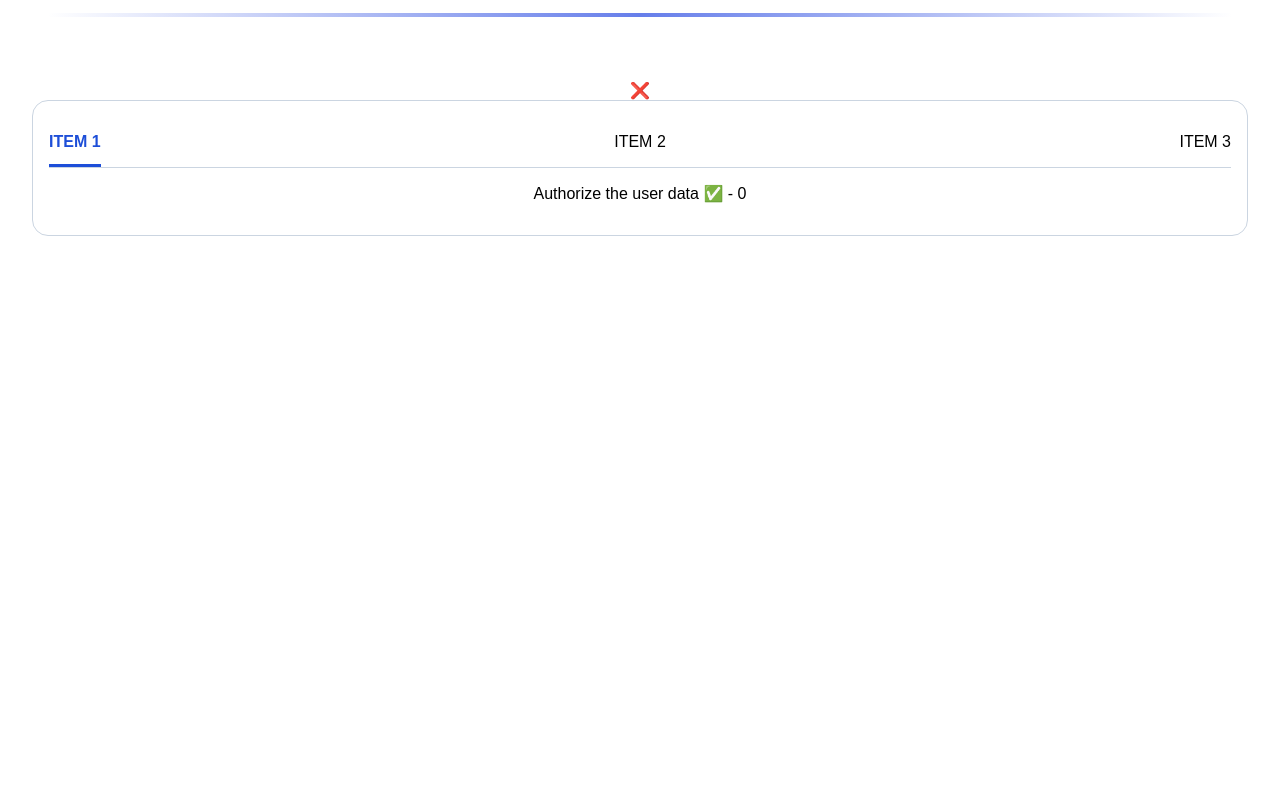
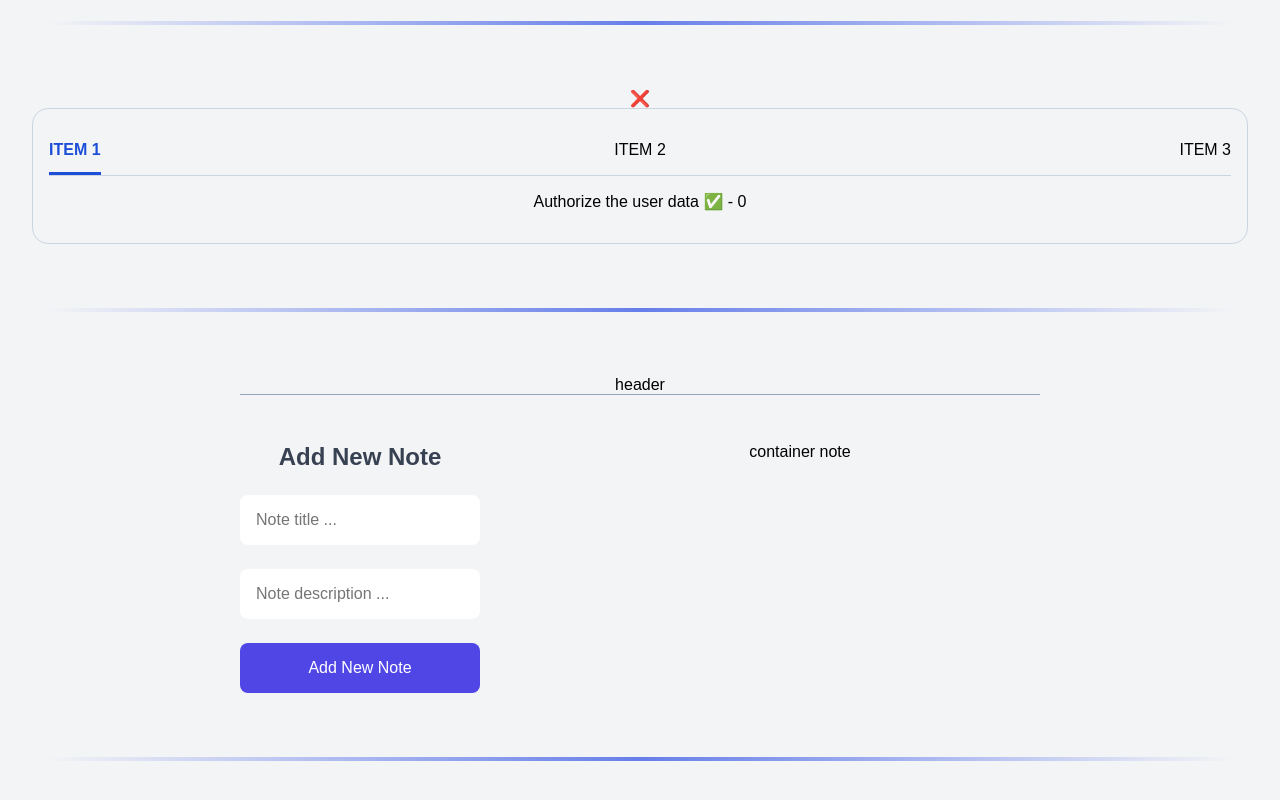
Before and after one commit to KhazaeiAmir110/front-hooks, a React (Vite) app: page / in a window 1280 px wide. Shown: the part 848-1648 px from the top of the page. Before the commit the page ends 1116 px from the top, so only its background shows below. Built offline with nearby package versions, Linux system fonts and the light colour scheme.

Commit message:
start project note

```diff
--- /dev/null
+++ b/src/components/notes/AddNewNote.jsx
@@ -0,0 +1,35 @@
+import "../../css/notes/App.css"
+import {useState} from "react";
+
+function AddNewNote(props) {
+    const [title, setTitle] = useState("");
+    const [description, setDescription] = useState("");
+
+    const handelSubmit = (e) => {
+        e.preventDefault();
+    };
+
+    return (
+        <div className="add-new-note">
+            <h2>Add New Note</h2>
+            <form className="note-form" onSubmit={handelSubmit}>
+                <input
+                    value={title}
+                    onChange={(e) => setTitle(e.target.value)}
+                    type="text"
+                    className="text-field"
+                    placeholder="Note title ..."/>
+                <input
+                    value={description}
+                    onChange={(e) => setDescription(e.target.value)}
+                    type="text"
+                    className="text-field"
+                    placeholder="Note description ..."/>
+
+                <button type="submit" className="btn btn--primary">Add New Note</button>
+            </form>
+        </div>
+    );
+}
+
+export default AddNewNote;
--- /dev/null
+++ b/src/css/notes/App.css
@@ -0,0 +1,103 @@
+#root {
+  max-width: 1280px;
+  margin: 0 auto;
+  padding: 2rem;
+  text-align: center;
+}
+
+.note-header {
+  display: flex;
+  align-items: center;
+  justify-content: space-evenly;
+  margin-bottom: 3rem;
+  border-bottom: 1px solid var(--text-400);
+}
+
+.note-app {
+  display: flex;
+  justify-content: space-between;
+  gap: 2rem;
+}
+
+.note-form {
+  gap: 1.5rem;
+  display: grid;
+}
+
+.add-new-note {
+  width: 30%;
+}
+
+.note-container {
+  width: 60%;
+}
+
+.note-status {
+  display: flex;
+  justify-content: space-between;
+  color: var(--text-400);
+  margin-bottom: 2rem;
+}
+
+.note-status span {
+  border-radius: 2rem;
+  display: inline-block;
+  background-color: var(--text-400);
+  padding: 0.2rem 0.3rem;
+  font-size: 0.75rem;
+  color: var(--text-100);
+}
+
+.note-item {
+  padding: 1rem;
+  background-color: #fff;
+  border-radius: 0.75rem;
+  margin-bottom: 1.5rem;
+}
+
+.note-item__header {
+  display: flex;
+  align-items: center;
+  justify-content: space-between;
+  padding-bottom: 0.3rem;
+  margin-bottom: 0.3rem;
+  border-bottom: 1px solid var(--text-100);
+}
+
+.note-item.completed .title {
+  text-decoration: line-through;
+}
+
+.note-item.completed {
+  opacity: 80%;
+}
+
+.note-item__header .title {
+  font-size: 1.1rem;
+  color: var(--text-700);
+  margin-bottom: 0.5rem;
+  font-weight: 700;
+}
+
+.note-item__header .desc {
+  color: var(--text-400);
+  margin-bottom: 0.5rem;
+  font-weight: 300;
+}
+
+.note-item__header .actions {
+  display: flex;
+  gap: 1.5rem;
+  align-items: center;
+}
+
+.note-item__header .trash {
+  width: 1.5rem;
+  height: 1.5rem;
+  color: var(--rose-500);
+  background: none;
+}
+
+.note-item__footer {
+  color: var(--text-300);
+}
--- /dev/null
+++ b/src/css/notes/index.css
@@ -0,0 +1,89 @@
+:root {
+  font-family: Inter, system-ui, Avenir, Helvetica, Arial, sans-serif;
+  --bg-color: #f3f4f6;
+  --text-700: #374151;
+  --text-400: #94a3b8;
+  --text-100: #f3f4f6;
+  --text-300: #cbd5e1;
+  --white: #fff;
+  --primary-700: #4338ca;
+  --primary-600: #4f46e5;
+  --primary-100: #e0e7ff;
+  --rose-500: #f43f5e;
+}
+
+* {
+  padding: 0;
+  margin: 0;
+  box-sizing: border-box;
+  list-style: none;
+}
+
+body {
+  background-color: var(--bg-color);
+  width: 100vw;
+  min-height: 100vh;
+}
+
+input {
+  display: block;
+  outline: none;
+  border: none;
+}
+
+button {
+  outline: none;
+  border: none;
+  cursor: pointer;
+}
+p {
+  text-align: left;
+}
+
+h1 {
+  margin-bottom: 1.5rem;
+  color: var(--text-700);
+}
+
+h2 {
+  margin-bottom: 1.5rem;
+  color: var(--text-700);
+}
+
+input[type="checkbox"] {
+  transform: scale(1.5);
+}
+
+button {
+  border: none;
+  outline: none;
+  cursor: pointer;
+  background: none;
+}
+
+select {
+  padding: 0.5rem 1rem;
+  outline: none;
+  border: 1px solid var(--text-400);
+  border-radius: 0.75rem;
+  font-weight: 700;
+  color: var(--text-700);
+}
+
+.text-field {
+  width: 100%;
+  padding: 1rem;
+  border-radius: 0.5rem;
+  color: var(--text-700);
+  font-size: 1rem;
+}
+.btn {
+  border-radius: 0.5rem;
+  padding: 1rem 1rem;
+}
+
+.btn--primary {
+  background-color: var(--primary-600);
+  color: white;
+  font-size: 1rem;
+}
--- a/src/main.jsx
+++ b/src/main.jsx
@@ -6,7 +6,9 @@ import LinePublic from "./components/public/LinePublic.jsx";
 
 import "./css/courseList/index.css"
 import "./css/tabMarkup/index.css"
+import "./css/notes/index.css"
 import TabMarkupPage from "./page/TabMarkupPage.jsx";
+import NotesPage from "./page/NotesPage.jsx";
 
 
 const root = document.getElementById("root")
@@ -16,5 +18,8 @@ createRoot(root).render(
         <TestApp/>
         <LinePublic/>
         <TabMarkupPage/>
+        <LinePublic/>
+        <NotesPage/>
+        <LinePublic/>
     </StrictMode>
 )
--- /dev/null
+++ b/src/page/NotesPage.jsx
@@ -0,0 +1,16 @@
+import "../css/notes/App.css"
+import AddNewNote from "../components/notes/AddNewNote.jsx";
+
+function CourseListPage(props){
+    return (
+        <div className="container">
+            <div className="note-header">header</div>
+            <div className="note-app">
+                <AddNewNote/>
+                <div className="note-container">container note</div>
+            </div>
+        </div>
+    )
+}
+
+export default CourseListPage;
```
